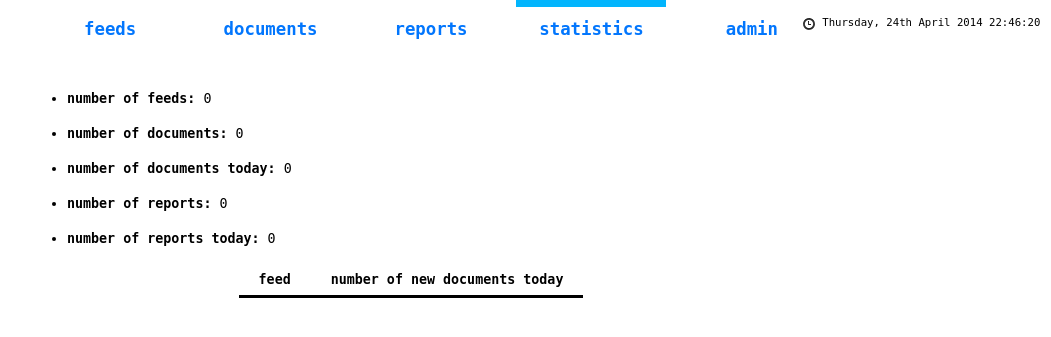
After one commit to jnphilipp/infohub, a Django app: page /statistics/ in a window 1280 px wide. The commit adds this page. Shown: the top 337 px of the page, without its empty margins (229-1280 px from the left). Run offline with Django 3.2, Linux system fonts and the light colour scheme; data that the repository does not hold is empty; parts of the project's set-up code (start-up, migrations or seed data) failed here and were passed over.

Commit message:
Added statistics.

```diff
--- a/assets/css/style.css
+++ b/assets/css/style.css
@@ -42,6 +42,7 @@ nav ul li.selected div {background: #02b5fd;}
 
 .documents,
 .feeds,
+.statistics,
 .reports {display: block;
 	margin-left: auto;
 	margin-right: auto;}
@@ -51,12 +52,14 @@ nav ul li.selected div {background: #02b5fd;}
 	border-collapse: collapse;}
 
 .feeds table,
-.reports table {margin: 0 auto;
+.reports table,
+.statistics table {margin: 0 auto;
 	border-collapse: collapse;}
 
 .documents table th,
 .feeds table th,
-.reports table th {padding-left: 20px;
+.reports table th,
+.statistics table th {padding-left: 20px;
 	padding-right: 20px;
 	padding-top: 6px;
 	padding-bottom: 8px;
@@ -64,7 +67,8 @@ nav ul li.selected div {background: #02b5fd;}
 
 .documents table td,
 .feeds table td,
-.reports table td {padding-top: 8px;
+.reports table td,
+.statistics table td {padding-top: 8px;
 	padding-bottom: 5px;
 	padding-left: 20px;
 	padding-right: 20px;
@@ -72,6 +76,7 @@ nav ul li.selected div {background: #02b5fd;}
 
 .document,
 .feed,
+.statistics,
 .report {display: block;
 	width: 60%;
 	margin-left: auto;
@@ -79,11 +84,14 @@ nav ul li.selected div {background: #02b5fd;}
 
 .report h1 {text-align: center;}
 
-.document ul {margin-top: 3em;}
-.document ul li {margin:0 20px 20px 0;
+.document ul,
+.statistics ul {margin-top: 3em;}
+.document ul li,
+.statistics ul li {margin:0 20px 20px 0;
 	text-align: justify;}
 
-.document ul li.content {margin:0 100px 100px 0;
+.document ul li.content,
+.statistics ul li.content {margin:0 100px 100px 0;
 	text-align: justify;}
 
 .row1 {background: #e5e5e5;}
--- a/feeds/templatetags/feeds_tags.py
+++ b/feeds/templatetags/feeds_tags.py
@@ -44,3 +44,29 @@ def report_text(report, autoescape=None):
 	s += '</table>'
 
 	return mark_safe(s)
+
+@register.filter(needs_autoescape=True)
+def statistics_report_text(reports, autoescape=None):
+	s = '<table>'
+	s += '<tr><th>feed</th><th>number of new documents today</th></tr>'
+	i = 0
+
+	daily_report = dict()
+	for report in reports:
+		for key, val in json.loads(report.text).items():
+			daily_report[key] = daily_report[key] + val if key in daily_report else val
+
+	for key, val in daily_report.items():
+		feed = ''
+		try:
+			f = Feed.objects.get(slug=key)
+			feed = '<a href="%s">%s</a>' % (reverse('feed', args=[f.slug]), f.title)
+		except Feed.DoesNotExist:
+			feed = key
+
+		s += '<tr class="%s"><td>%s</td><td style="text-align: center;">%s</td></tr>' % ('row1' if i % 2 == 0 else 'row2', feed, val)
+		i += 1
+
+	s += '</table>'
+
+	return mark_safe(s)
--- a/feeds/views.py
+++ b/feeds/views.py
@@ -1,5 +1,7 @@
 from django.shortcuts import get_object_or_404, render
+from documents.models import Document
 from feeds.models import Feed, Report
+from datetime import datetime, date, time
 
 def feeds(request):
 	feeds = Feed.objects.order_by('alive', '-updated_at')
@@ -16,3 +18,17 @@ def reports(request):
 def report(request, slug):
 	report = get_object_or_404(Report, slug=slug)
 	return render(request, 'feeds/report.html', locals())
+
+def statistics(request):
+	today_min = datetime.combine(date.today(), time.min)
+	today_max = datetime.combine(date.today(), time.max)
+
+	feeds = Feed.objects.count()
+
+	documents = Document.objects.count()
+	today_documents = Document.objects.filter(created_at__range=(today_min, today_max)).count()
+
+	reports = Report.objects.count()
+	today_reports = Report.objects.filter(created_at__range=(today_min, today_max))
+
+	return render(request, 'feeds/statistics.html', locals())
--- a/infohub/urls.py
+++ b/infohub/urls.py
@@ -9,6 +9,7 @@ urlpatterns = patterns('',
 	url(r'^feeds/(?P<slug>[\w-]+)/$', 'feeds.views.feed', name='feed'),
 	url(r'^documents/$', 'documents.views.documents', name='documents'),
 	url(r'^documents/(?P<slug>[\w-]+)/$', 'documents.views.document', name='document'),
+	url(r'^statistics/$', 'feeds.views.statistics', name='statistics'),
 	url(r'^reports/$', 'feeds.views.reports', name='reports'),
 	url(r'^reports/(?P<slug>[\w-]+)/$', 'feeds.views.report', name='report'),
 	url(r'^admin/', include(admin.site.urls)),
--- a/templates/base.html
+++ b/templates/base.html
@@ -20,6 +20,8 @@
 					<li{% if request.path|startswith:documents_url %} class="selected"{% endif %}><div></div><a href="{% url 'documents' %}">documents</a></li>
 					{% url 'reports' as reports_url %}
 					<li{% if request.path|startswith:reports_url %} class="selected"{% endif %}><div></div><a href="{% url 'reports' %}">reports</a></li>
+					{% url 'statistics' as statistics_url %}
+					<li{% if request.path|startswith:statistics_url %} class="selected"{% endif %}><div></div><a href="{% url 'statistics' %}">statistics</a></li>
 					<li><a href="{% url 'admin:index' %}">admin</a></li>
 				</ul>
 			</nav>
--- /dev/null
+++ b/templates/feeds/statistics.html
@@ -0,0 +1,15 @@
+{% extends "base.html" %}
+{% load feeds_tags %}
+
+{% block content %}
+<section class="statistics">
+	<ul>
+		<li><b>number of feeds:</b> {{ feeds }}</li>
+		<li><b>number of documents:</b> {{ documents }}</li>
+		<li><b>number of documents today:</b> {{ today_documents }}</li>
+		<li><b>number of reports:</b> {{ reports }}</li>
+		<li><b>number of reports today:</b> {{ today_reports.count }}</li>
+	</ul>
+	{{ today_reports|statistics_report_text }}
+</section>
+{% endblock %}
```
